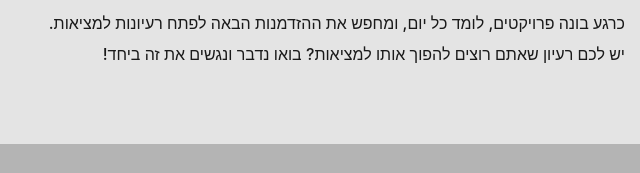
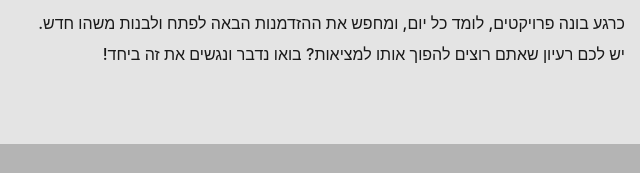
Before and after one commit to AdeemDabour/advoxwebs-portfolio, a website: page index.html in a window 1280 px wide. Shown: the part 2518-2691 px from the top of the page, 465-1105 px from the left. Drawn offline with Linux system fonts and the light colour scheme.

Commit message:
updating about me ..

```diff
--- a/index.html
+++ b/index.html
@@ -379,7 +379,7 @@
         כל פרויקט הוא סיפור חדש. כל לקוח הוא אתגר חדש. וזה בדיוק מה שאני אוהב.
       </p>
       <p class="about-text">
-        כרגע בונה פרויקטים, לומד כל יום, ומחפש את ההזדמנות הבאה לפתח רעיונות למציאות.<br>
+        כרגע בונה פרויקטים, לומד כל יום, ומחפש את ההזדמנות הבאה לפתח ולבנות משהו חדש.<br>
        יש לכם רעיון שאתם רוצים להפוך אותו למציאות? בואו נדבר ונגשים את זה  ביחד!
       </p>
     </div>
```
